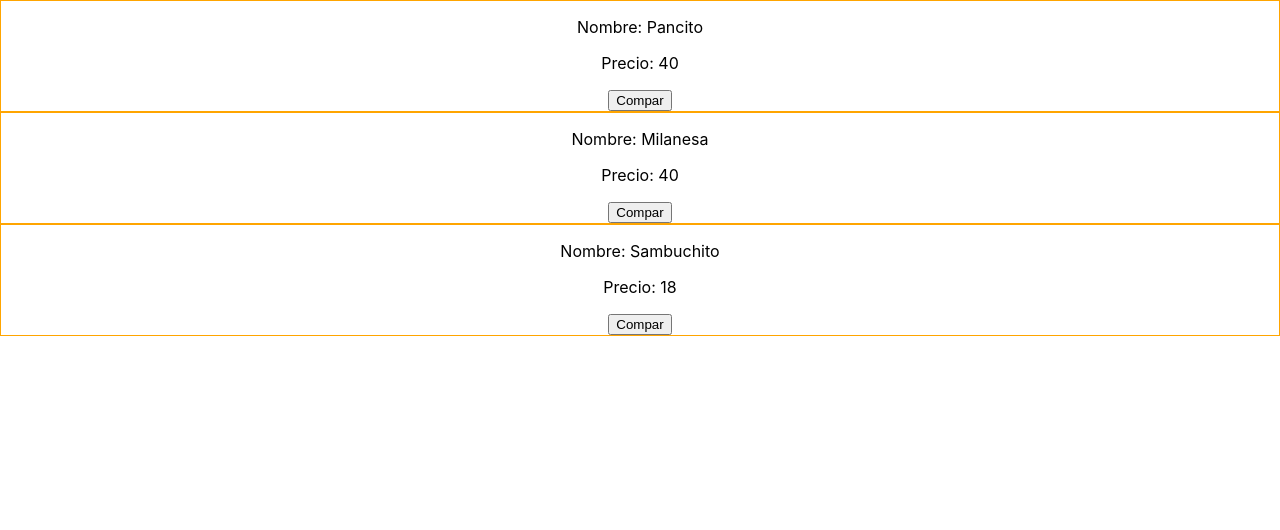
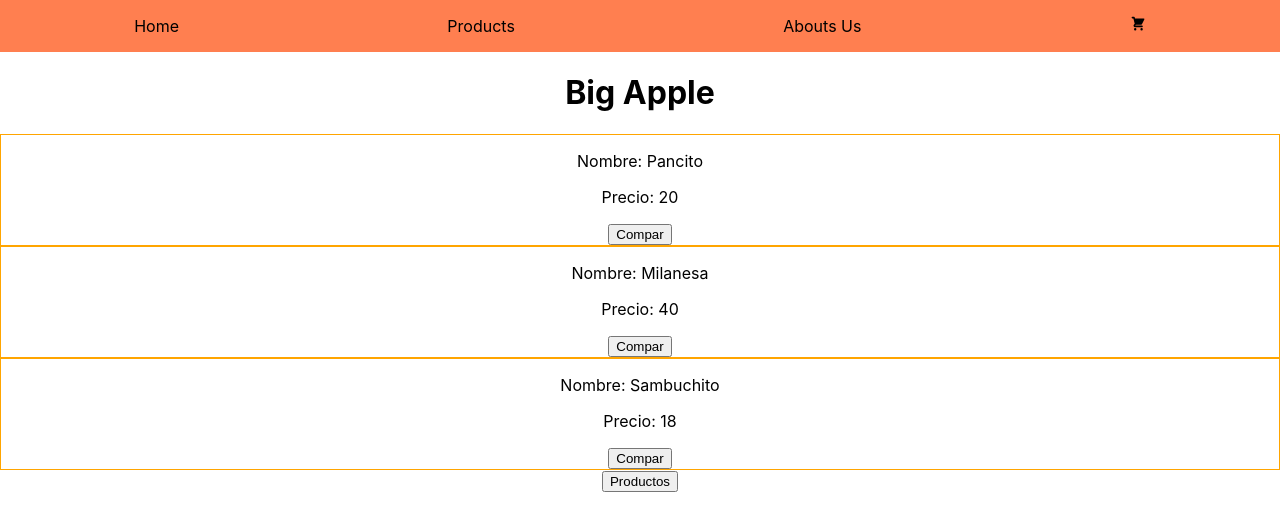
Before and after one commit to facu2121/ReactClases, a React (Create React App) app: page / in a window 1280 px wide. Shown: the top 530 px of the page. Built offline with nearby package versions, Linux system fonts and the light colour scheme.

Commit message:
botón hecho

```diff
--- a/package.json
+++ b/package.json
@@ -8,6 +8,7 @@
     "@testing-library/user-event": "^13.5.0",
     "react": "^17.0.2",
     "react-dom": "^17.0.2",
+    "react-icons": "^4.3.1",
     "react-scripts": "5.0.0",
     "web-vitals": "^2.1.4"
   },
--- a/src/App.js
+++ b/src/App.js
@@ -1,11 +1,27 @@
 import logo from './logo.svg';
 import './App.css';
 import CardContainer from './Componentes/CardContainer';
+import NavBar from './Componentes/navbar/NavBar';
+import { useState } from 'react';
+
 
 function App() {
+
+const [show, setShow] = useState(false)
+const buttonHandler = () => {
+    setShow(!show)
+    console.log("show");
+
+}
   return (
     <div className="App">
-      <CardContainer />
+      <NavBar />
+
+      <h1> Big Apple </h1>
+
+      {!show ? <CardContainer /> : '' }
+
+      <button onClick={buttonHandler}> Productos </button>
 
 
 
--- a/src/Componentes/CardContainer/index.jsx
+++ b/src/Componentes/CardContainer/index.jsx
@@ -14,7 +14,7 @@ const CardContainer = () => {
 
     <UserCard
                 product="Pancito"
-                price="40"
+                price="20"
                 comprar={comprar}
         />
 
--- /dev/null
+++ b/src/Componentes/icons/CartIcon.js
@@ -0,0 +1,13 @@
+import React from "react"
+import { HiShoppingCart } from "react-icons/hi"
+
+
+const CartIcon = () => {
+    return(
+        <div>
+            <HiShoppingCart />
+        </div>
+    )
+}
+
+export default CartIcon
--- /dev/null
+++ b/src/Componentes/navbar/NavBar.js
@@ -0,0 +1,17 @@
+import CartIcon from "../icons/CartIcon"
+import "./style.css"
+
+
+const NavBar = () => {
+    return (
+        <nav className="navContainer" >
+            <p>Home</p>
+            <p>Products</p>
+            <p>Abouts Us</p>
+            <CartIcon />
+
+        </nav>
+    )
+}
+
+export default NavBar
--- /dev/null
+++ b/src/Componentes/navbar/style.css
@@ -0,0 +1,6 @@
+.navContainer{
+    background-color: coral;
+    display: flex;
+    justify-content: space-around;
+    align-items: center;
+}
```
Also changed, not shown: 1 other file (tests, documents, lock files or other folders).
